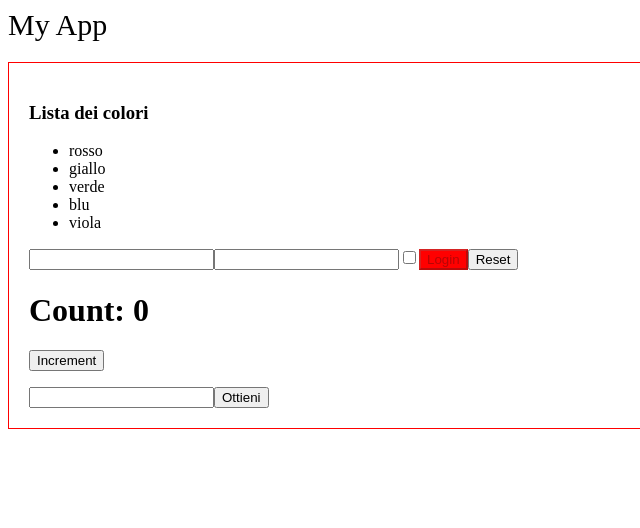
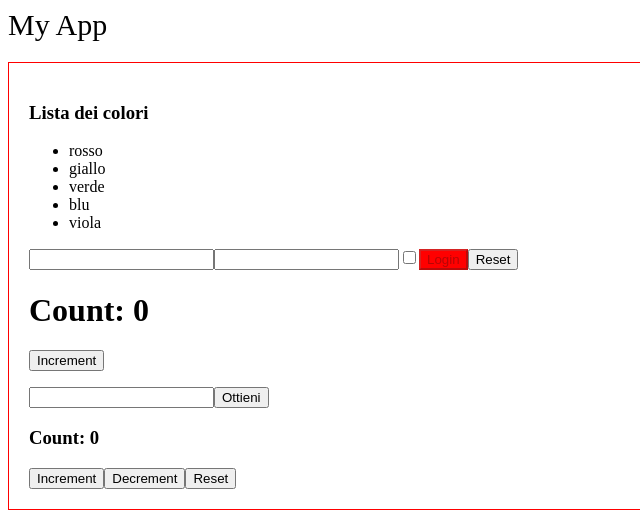
Before and after one commit to CeciliaFabiole/REACT, a React (Create React App) app in the folder react-complete-exercises/: page / in a window 1280 px wide. Shown: the top 528 px of the page, without its empty margins (0-640 px from the left). Built offline with nearby package versions, Linux system fonts and the light colour scheme.

Commit message:
feat: add custom-hooks-01

```diff
--- a/react-complete-exercises/src/App.js
+++ b/react-complete-exercises/src/App.js
@@ -11,6 +11,7 @@ import { Container } from "./Container";
 // import { Sum } from "./Sum";
 import { ClickCounter } from "./ClickCounter";
 import { GithubUserList } from "./GithubUserList";
+import { HookCounter } from "./HookCounter";
 
 //CLASS COMPONENT
 // export class App extends React.Component {
@@ -58,6 +59,7 @@ export function App(){
             {/* <Sum/> */}
             <ClickCounter onCounterChange={(count)=>onCounterChange(count)}/>
             <GithubUserList/>
+            <HookCounter/>
         </Container>
     )
 }
--- /dev/null
+++ b/react-complete-exercises/src/HookCounter.js
@@ -0,0 +1,15 @@
+import React from "react";
+import { useCounter } from "./useCounter";
+
+export function HookCounter({initialValue=0}){
+    const {counter, onIncrement, onDecrement, onReset} = useCounter(initialValue)
+
+    return (
+        <div>
+            <h3>Count: {counter}</h3>
+            <button onClick={onIncrement}>Increment</button>
+            <button onClick={onDecrement}>Decrement</button>
+            <button onClick={onReset}>Reset</button>
+        </div>
+    )
+}
--- /dev/null
+++ b/react-complete-exercises/src/useCounter.js
@@ -0,0 +1,24 @@
+import { useState } from "react"
+
+export function useCounter({initialValue=0}){
+    const [count, setCount] = useState(initialValue)
+
+    function handleIncrement(){
+        setCount((c) => c + 1)
+    }
+
+    function handleDecrement(){
+        setCount((c) => c - 1)
+    }
+
+    function handleReset(){
+        setCount(initialValue)
+    }
+
+    return {
+        counter: count,
+        onIncrement: handleIncrement,
+        onDecrement: handleDecrement,
+        onReset: handleReset,
+    }
+}
```
Also changed, not shown: 1 other file (tests, documents, lock files or other folders).
